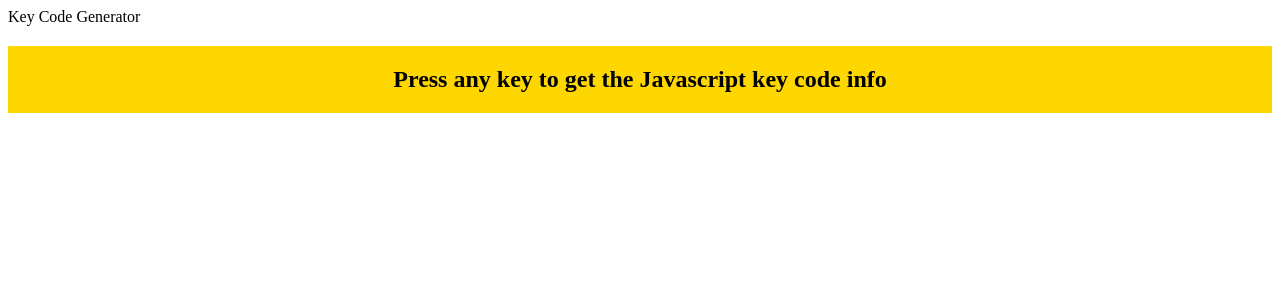
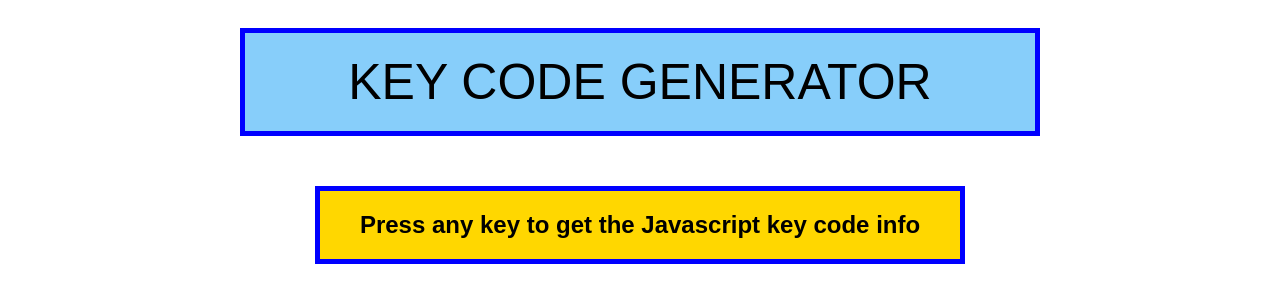
Before and after one commit to Mike-200/key-code-generator, a plain HTML site: page index.html in a window 1280 px wide. Drawn offline with Linux system fonts and the light colour scheme.

Commit message:
styling added - boxes aroound each item

```diff
--- a/index.html
+++ b/index.html
@@ -7,9 +7,11 @@
     <link rel="stylesheet" href="./style.css" />
   </head>
   <body>
-    <nav>Key Code Generator</nav>
+    <nav>KEY CODE GENERATOR</nav>
     <main>
-    <h2 id="instructions">Press any key to get the Javascript key code info</h2>
+      <h2 id="instructions">
+        Press any key to get the Javascript key code info
+      </h2>
       <article id="resultsBoxes">
         <figure>
           <h2>You Pressed</h2>
@@ -26,10 +28,6 @@
       </article>
     </main>
 
-
-
-
-
     <script src="./script.js"></script>
   </body>
 </html>
--- a/script.js
+++ b/script.js
@@ -13,5 +13,7 @@
   charCodeValue.textContent = event.charCode;
   resultsBoxes.style.display = "block";
   resultsBoxes.style.display = "flex";
+  resultsBoxes.style.justifyContent = "space-evenly";
   resultsBoxes.style.textAlign = "center";
+  resultsBoxes.style.padding = "50px";
 });
--- a/style.css
+++ b/style.css
@@ -1,16 +1,37 @@
+body {
+  font: caption;
+  padding:20px;
+}
+
+nav {
+    text-align: center;
+  background-color:lightskyblue;
+  padding: 20px;
+  width: 750px;
+  margin: auto;
+  border: 5px solid blue;
+font-size: 50px;
+}
+
+main{
+  padding:50px;
+}
+
 #instructions {
   text-align: center;
   background-color: gold;
   padding: 20px;
+  width: 600px;
+  margin: auto;
+  border: 5px solid blue;
 }
 
 #resultsBoxes {
-    /* display: flex; */
-    /* text-align: center; */
-    display: none;
+  display: none;
 }
 
 figure {
   background-color: burlywood;
   padding: 20px;
+  border: 5px solid blue;
 }
```
Lines whose indentation alone changed are shown as unchanged.
